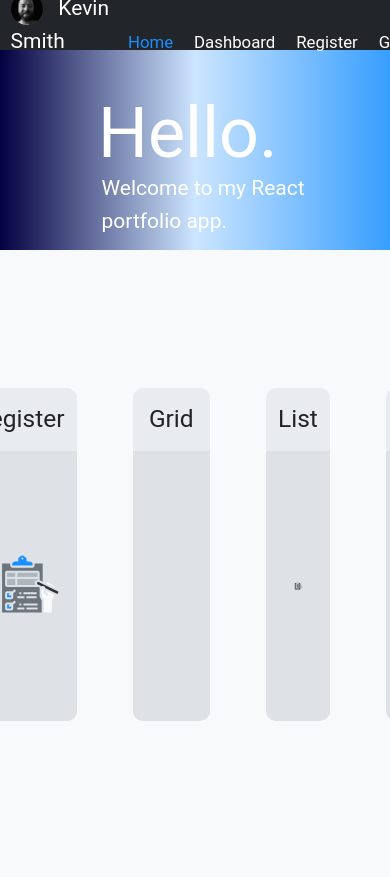
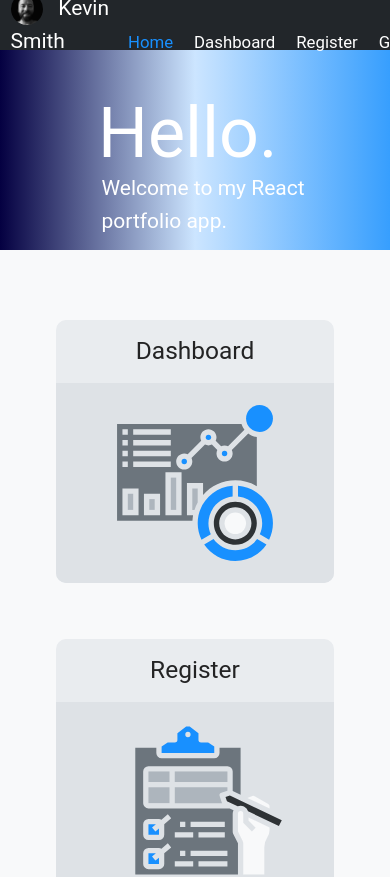
Before and after one commit to ksmith0813/portfolio, a React (Create React App) app: page /home in a window 390 px wide. Shown: the top 877 px of the page. Before the commit the page ends 844 px from the top, so only its background shows below. Built offline with nearby package versions, Linux system fonts and the light colour scheme; what react-google-maps would draw is missing.

Commit message:
added media queries to home page tiles

```diff
--- a/src/components/home/home.scss
+++ b/src/components/home/home.scss
@@ -72,7 +72,25 @@
 }
 
 @media only screen and (max-width: 1440px) {
+  .tile-container {
+    flex-wrap: wrap;
+    .tile {
+      min-width: 200px !important;
+      .tile-icon {
+        height: 200px !important;
+        &.default {
+          padding: 1em !important;
+        }
+        &.register {
+          padding: 1em 0em 1.25em 2em !important;
+        }
+        &.grid {
+          padding: 1.75em !important;
+        }
+        &.shop {
+          padding: 1.75em !important;
+        }
+      }
+    }
+  }
 }
-
-@media only screen and (max-width: 1024px) {
-}
```
